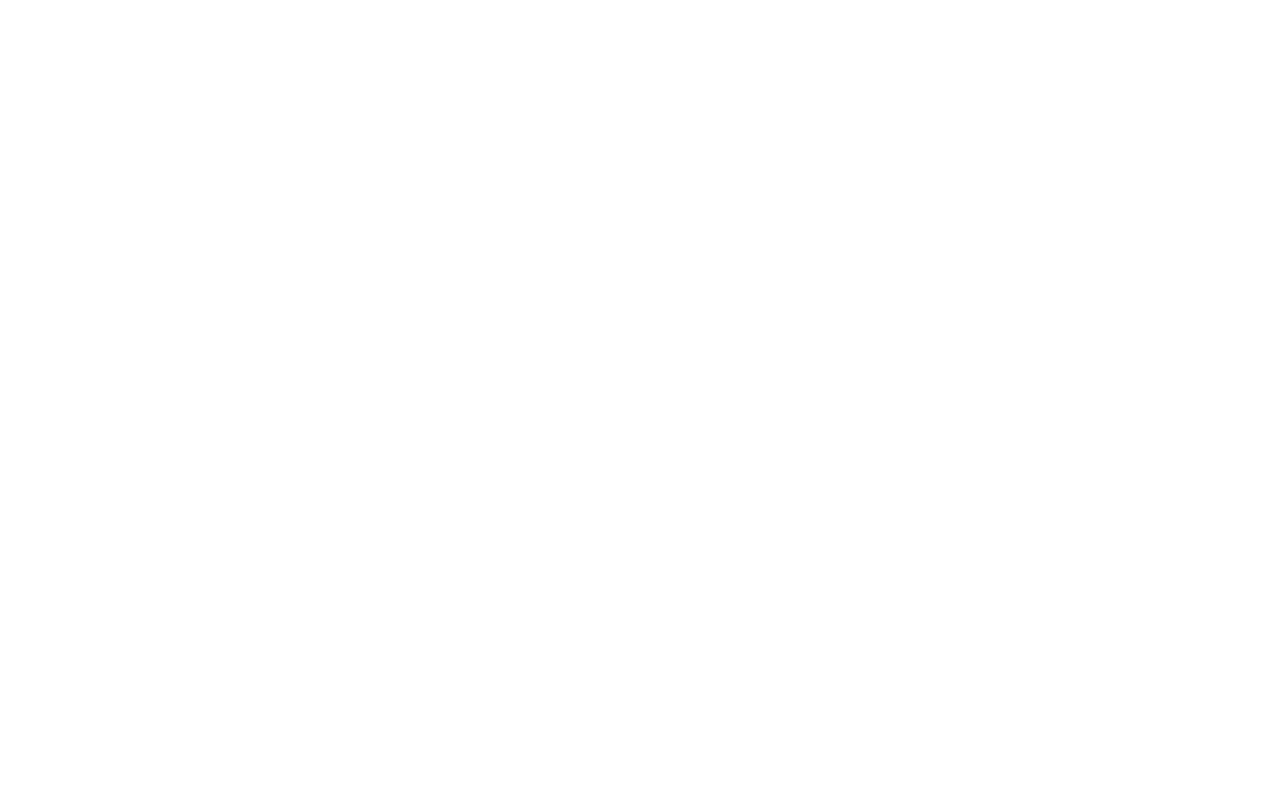
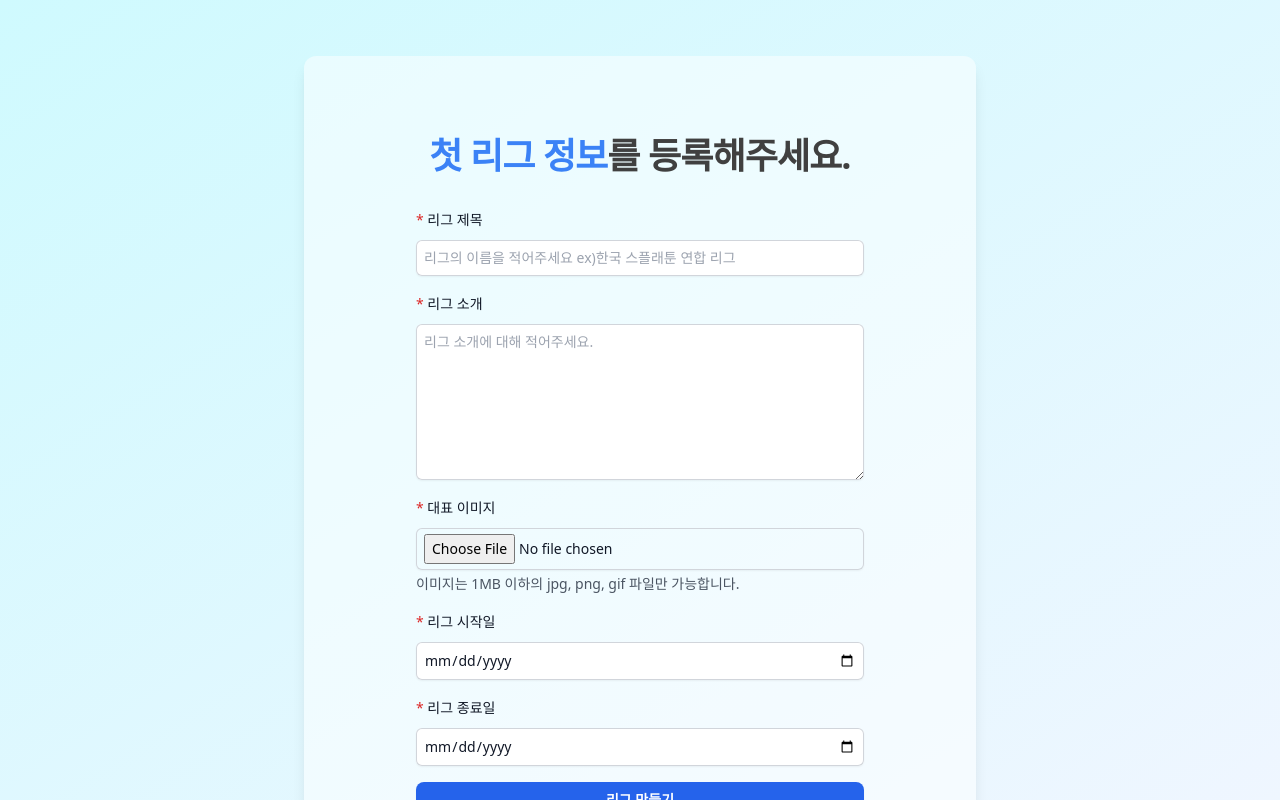
Before and after one commit to socool2/leaguegogo, a SvelteKit app in the folder front/: page /admin/league/register in a window 1280 px wide. Built offline with nearby package versions, Linux system fonts and the light colour scheme.

Commit message:
Add League Register

```diff
--- a/front/src/routes/+layout.svelte
+++ b/front/src/routes/+layout.svelte
@@ -1,4 +1,4 @@
 <script>
   import "../app.css";
 </script>
-<slot></slot>
+<div class={"overflow-auto bg-gradient-to-br from-cyan-100 to-blue-50 h-screen w-screen"}><slot></slot></div>
--- a/front/src/routes/+page.svelte
+++ b/front/src/routes/+page.svelte
@@ -2,7 +2,7 @@
 
 </script>
 
-<div class="flex flex-col text-left items-center text-2xl p-8 gap-4">
+<div class="flex flex-col text-left items-center text-2xl p-8 gap-4 text-gray-600 underline">
   <a href="/admin">관리자 로그인-설치 후 최초 로그인</a>
   <a href="/admin/league/register">
     로그인 > 관리자 로그인 > 첫 리그 정보 등록
--- a/front/src/routes/admin/+page.svelte
+++ b/front/src/routes/admin/+page.svelte
@@ -9,16 +9,16 @@ function openModal(open: boolean) {
 
 </script>
 
-<div class="bg-white">
+<div class="">
   <div class="relative isolate px-6 pt-14 lg:px-8">
     <div class="absolute inset-x-0 -top-40 -z-10 transform-gpu overflow-hidden blur-3xl sm:-top-80"
          aria-hidden="true">
 
     </div>
-    <div class="mx-auto max-w-2xl py-32 sm:py-48 lg:py-56">
+    <div class="mx-auto max-w-2xl py-8 sm:py-16 lg:py-20 bg-white rounded-xl shadow-lg bg-opacity-50">
       <div class="text-center">
-        <h1 class="text-xl font-bold tracking-tight text-gray-900 sm:text-4xl break-keep">리그고고에 오신것을 환영합니다.</h1>
-        <h2 class="text-lg p-4 font-bold tracking-tight text-gray-600 sm:text-2xl break-keep">관리자 계정(Admin)으로 로그인
+        <h1 class="text-xl font-bold tracking-tight text-stone-900 sm:text-4xl break-keep">리그고고에 오신것을 환영합니다.</h1>
+        <h2 class="text-lg p-4 font-bold tracking-tight text-stone-600 sm:text-2xl break-keep">관리자 계정(Admin)으로 로그인
           바랍니다.</h2>
       </div>
       <div class="flex flex-col max-w-md items-center gap-4 mx-auto">
@@ -26,7 +26,7 @@ function openModal(open: boolean) {
           <label for="username" class="block text-sm font-medium leading-6 text-gray-900">아이디</label>
           <div class="mt-2">
             <input type="text" name="username" id="username"
-                   class="block w-full rounded-md border-0 py-1.5 text-gray-900 shadow-sm ring-1 ring-inset ring-gray-300 placeholder:text-gray-400 focus:ring-2 focus:ring-inset focus:ring-indigo-600 sm:text-sm sm:leading-6 px-2"
+                   class="block w-full rounded-md border-0 py-1.5 text-gray-900 shadow-sm ring-1 ring-inset ring-gray-300 placeholder:text-gray-400 focus:ring-2 focus:ring-inset focus:ring-primary-600 sm:text-sm sm:leading-6 px-2"
                    placeholder="leaguejoa" aria-describedby="email-description">
           </div>
         </div>
@@ -34,13 +34,13 @@ function openModal(open: boolean) {
           <label for="password" class="block text-sm font-medium leading-6 text-gray-900">비밀번호</label>
           <div class="mt-2">
             <input type="password" name="password" id="password"
-                   class="block w-full rounded-md border-0 py-1.5 text-gray-900 shadow-sm ring-1 ring-inset ring-gray-300 placeholder:text-gray-400 focus:ring-2 focus:ring-inset focus:ring-indigo-600 sm:text-sm sm:leading-6 px-2"
+                   class="block w-full rounded-md border-0 py-1.5 text-gray-900 shadow-sm ring-1 ring-inset ring-gray-300 placeholder:text-gray-400 focus:ring-2 focus:ring-inset focus:ring-primary-600 sm:text-sm sm:leading-6 px-2"
                    placeholder="Password" aria-describedby="email-description">
           </div>
         </div>
         <button
           on:click={() =>openModal(true)}
-          type="button" class="rounded-full w-full  bg-indigo-600 px-3.5 py-2 text-sm font-semibold text-white shadow-sm hover:bg-indigo-500 focus-visible:outline focus-visible:outline-2 focus-visible:outline-offset-2 focus-visible:outline-indigo-600">로그인</button>
+          type="button" class="rounded-full w-full  bg-primary-600 px-3.5 py-2 text-sm font-semibold text-white shadow-sm hover:bg-primary-500 focus-visible:outline focus-visible:outline-2 focus-visible:outline-offset-2 focus-visible:outline-primary-600">로그인</button>
       </div>
     </div>
   </div>
--- a/front/src/routes/admin/league/register/+page.svelte
+++ b/front/src/routes/admin/league/register/+page.svelte
@@ -0,0 +1,63 @@
+<div class="">
+  <div class="relative isolate px-6 pt-14 lg:px-8">
+    <div class="absolute inset-x-0 -top-40 -z-10 transform-gpu overflow-hidden blur-3xl sm:-top-80"
+         aria-hidden="true">
+
+    </div>
+    <div class="mx-auto max-w-2xl px-4 py-8 sm:py-16 lg:py-20 bg-white rounded-xl shadow-lg bg-opacity-50">
+      <div class="text-center pb-8">
+        <h1 class="text-xl font-bold tracking-tight text-neutral-700 sm:text-4xl break-keep"><span class="text-primary-500">첫 리그 정보</span>를 등록해주세요.</h1>
+      </div>
+      <div class="flex flex-col max-w-md items-center gap-4 mx-auto">
+        <div class="w-full">
+          <label for="league-name" class="block text-sm font-medium leading-6 text-gray-900"><span class="text-red-600">*</span> 리그 제목</label>
+          <div class="mt-2">
+            <input type="text" name="league-name" id="league-name"
+                   maxlength="60"
+                   class="block w-full rounded-md border-0 py-1.5 text-gray-900 shadow-sm ring-1 ring-inset ring-gray-300 placeholder:text-gray-400 focus:ring-2 focus:ring-inset focus:ring-primary-600 sm:text-sm sm:leading-6 px-2"
+                   placeholder="리그의 이름을 적어주세요 ex)한국 스플래툰 연합 리그" aria-describedby="league-description">
+          </div>
+        </div>
+        <div class="w-full">
+          <label for="league-introduce" class="block text-sm font-medium leading-6 text-gray-900"><span class="text-red-600">*</span> 리그 소개</label>
+          <div class="mt-2">
+            <textarea name="league-introduce" id="league-introduce"
+                      maxlength="2000"
+                      rows="6"
+                   class="block w-full rounded-md border-0 py-1.5 text-gray-900 shadow-sm ring-1 ring-inset ring-gray-300 placeholder:text-gray-400 focus:ring-2 focus:ring-inset focus:ring-primary-600 sm:text-sm sm:leading-6 px-2"
+                   placeholder="리그 소개에 대해 적어주세요. " aria-describedby="league-information-description" />
+          </div>
+        </div>
+        <div class="w-full">
+          <label for="league-thumbnail" class="block text-sm font-medium leading-6 text-gray-900"><span class="text-red-600">*</span> 대표 이미지</label>
+          <div class="mt-2">
+            <input type="file" name="league-thumbnail" id="league-thumbnail"
+                   class="block w-full rounded-md border-0 py-1.5 text-gray-900 shadow-sm ring-1 ring-inset ring-gray-300 placeholder:text-gray-400 focus:ring-2 focus:ring-inset focus:ring-primary-600 sm:text-sm sm:leading-6 px-2"
+                   placeholder="리그의 이름을 적어주세요 ex)한국 스플래툰 연합 리그" aria-describedby="league-description">
+          </div>
+          <p class="text-gray-600 pt-1 text-sm">
+            이미지는 1MB 이하의 jpg, png, gif 파일만 가능합니다.
+          </p>
+        </div>
+        <div class="w-full">
+          <label for="league-start-date" class="block text-sm font-medium leading-6 text-gray-900"><span class="text-red-600">*</span> 리그 시작일</label>
+          <div class="mt-2">
+            <input type="date" name="league-name" id="league-start-date"
+                   class="block w-full rounded-md border-0 py-1.5 text-gray-900 shadow-sm ring-1 ring-inset ring-gray-300 placeholder:text-gray-400 focus:ring-2 focus:ring-inset focus:ring-primary-600 sm:text-sm sm:leading-6 px-2"
+                   >
+          </div>
+        </div>
+        <div class="w-full">
+          <label for="league-start-date" class="block text-sm font-medium leading-6 text-gray-900"><span class="text-red-600">*</span> 리그 종료일</label>
+          <div class="mt-2">
+            <input type="date" name="league-name" id="league-end-date"
+                   class="block w-full rounded-md border-0 py-1.5 text-gray-900 shadow-sm ring-1 ring-inset ring-gray-300 placeholder:text-gray-400 focus:ring-2 focus:ring-inset focus:ring-primary-600 sm:text-sm sm:leading-6 px-2"
+            >
+          </div>
+        </div>
+        <button
+          type="button" class="rounded-lg w-full  bg-primary-600 px-3.5 py-2 text-sm font-semibold text-white shadow-sm hover:bg-primary-500 focus-visible:outline focus-visible:outline-2 focus-visible:outline-offset-2 focus-visible:outline-primary-600">리그 만들기</button>
+      </div>
+    </div>
+  </div>
+</div>
--- a/front/tailwind.config.js
+++ b/front/tailwind.config.js
@@ -2,7 +2,34 @@
 export default {
   content: ['./src/**/*.{html,js,svelte,ts}'],
   theme: {
-    extend: {},
+    extend: {
+      colors: {
+        primary: {
+          50: '#eff6ff',
+          100: '#dbeafe',
+          200: '#bfdbfe',
+          300: '#93c5fd',
+          400: '#60a5fa',
+          500: '#3b82f6',
+          600: '#2563eb',
+          700: '#1d4ed8',
+          800: '#1e40af',
+          900: '#1e3a8a',
+        },
+        secondary: {
+          50: '#f8fafc',
+          100: '#f1f5f9',
+          200: '#e2e8f0',
+          300: '#cbd5e1',
+          400: '#94a3b8',
+          500: '#64748b',
+          600: '#475569',
+          700: '#334155',
+          800: '#1e293b',
+          900: '#0f172a',
+        },
+      }
+    },
   },
   plugins: [],
 }
```
Also changed, not shown: front/src/lib/components/admin/ChangePasswordModal.svelte (+7 -7 lines), front/src/app.css (line endings or trailing spaces), 1 other file (tests, documents, lock files or other folders).
